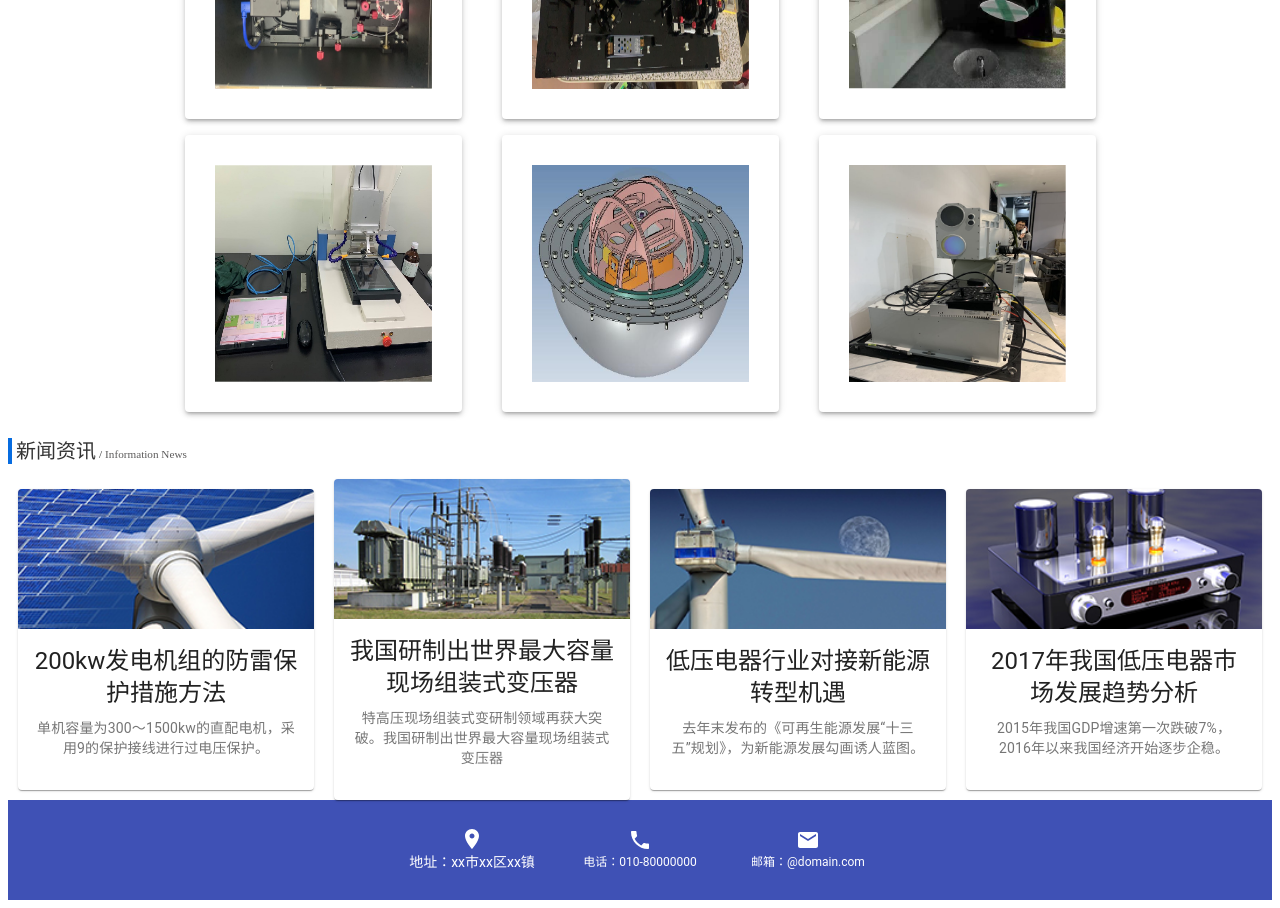
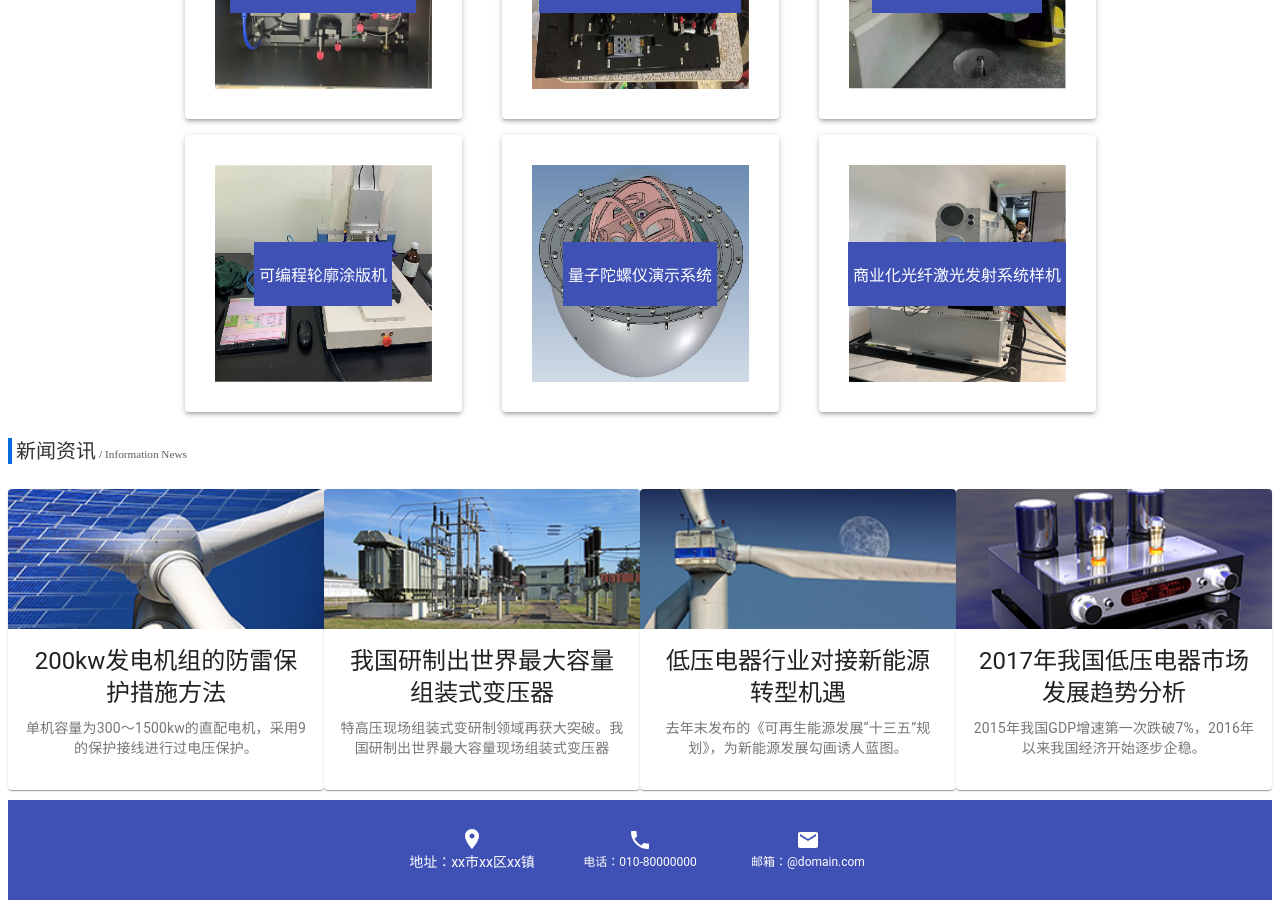
Before and after one commit to reoreo-zyt/react-web, a React app: page / in a window 1280 px wide. Shown: the part 820-1728 px from the top of the page. Built offline with nearby package versions, Linux system fonts and the light colour scheme.

Commit message:
feat: 样式

```diff
--- a/src/components/MPaper.tsx
+++ b/src/components/MPaper.tsx
@@ -56,8 +56,6 @@ const useStyles = makeStyles((theme: Theme) =>
 
 export default function MPaper() {
   const isMobile = useSelector((state: GlobalState) => state.isMobile);
-  console.error(isMobile);
-
   const classes = useStyles();
   // 使用useState来控制key值，即重新渲染的触发条件
   // eslint-disable-next-line prefer-const
@@ -223,6 +221,10 @@ export default function MPaper() {
               <animated.div className="text" style={{ ...springs }}>
                 {item.text}
               </animated.div>
+            ) : !isMobile ? (
+              <div className="text" style={{}}>
+                {item.text}
+              </div>
             ) : null}
           </Paper>
         ))}
--- a/src/scss/Home.scss
+++ b/src/scss/Home.scss
@@ -31,6 +31,6 @@
   }
 }
 
-.card-container2 .card-item {
-  margin: 0 10px;
+.card-container2 .card-list .card-item {
+  margin: 10px 0;
 }
--- a/src/scss/News.scss
+++ b/src/scss/News.scss
@@ -1,10 +1,30 @@
-.card-container2 {
-  display: flex;
-  justify-content: center;
-  align-items: center;
-  height: 60vh;
+@media screen and (width >=969px) {
+  /* stylelint-disable-next-line rule-empty-line-before */
+  .card-container2 {
+    text-align: center;
+    display: flex;
+    justify-content: center;
+    align-items: center;
+    height: 60vh;
+
+    .card-list {
+      display: flex;
+      justify-content: center;
+      align-items: center;
+    }
+  }
 }
 
-.card-container2 .card-item {
-  margin: 0 10px;
+@media screen and (width >=360px) and (width <=969px) {
+  /* stylelint-disable-next-line rule-empty-line-before */
+  .card-container2 {
+    text-align: center;
+    display: flex;
+    justify-content: center;
+    align-items: center;
+  }
 }
+
+.card-container2 .card-list .card-item {
+  margin: 10px 0;
+}
--- a/src/views/Home.tsx
+++ b/src/views/Home.tsx
@@ -50,8 +50,8 @@ export default function Home() {
     {
       maxWidth: maxWidth2,
       imgUrl: "/images/message2.jpg",
-      imgTitle: "我国研制出世界最大容量现场组装式变压器",
-      title: "我国研制出世界最大容量现场组装式变压器",
+      imgTitle: "我国研制出世界最大容量组装式变压器",
+      title: "我国研制出世界最大容量组装式变压器",
       body: [
         {
           text: "特高压现场组装式变研制领域再获大突破。我国研制出世界最大容量现场组装式变压器",
--- a/src/views/News.tsx
+++ b/src/views/News.tsx
@@ -28,8 +28,8 @@ export default function News() {
     {
       maxWidth: maxWidth2,
       imgUrl: "/images/message2.jpg",
-      imgTitle: "我国研制出世界最大容量现场组装式变压器",
-      title: "我国研制出世界最大容量现场组装式变压器",
+      imgTitle: "我国研制出世界最大容量组装式变压器",
+      title: "我国研制出世界最大容量组装式变压器",
       body: [
         {
           text: "特高压现场组装式变研制领域再获大突破。我国研制出世界最大容量现场组装式变压器",
@@ -72,11 +72,13 @@ export default function News() {
         {/* <MTitle {...MTitleList[0]}></MTitle> */}
         <MTitle {...MTitleList[1]}></MTitle>
         <div className="card-container2">
-          {MCardList2.map((item, index) => (
-            <div key={index} className="card-item">
-              <MCard {...item}></MCard>
-            </div>
-          ))}
+          <div className="card-list">
+            {MCardList2.map((item, index) => (
+              <div key={index} className="card-item">
+                <MCard {...item}></MCard>
+              </div>
+            ))}
+          </div>
         </div>
       </div>
     </div>
--- a/src/views/Objects.tsx
+++ b/src/views/Objects.tsx
@@ -13,6 +13,8 @@ import ExpandLess from "@material-ui/icons/ExpandLess";
 import ExpandMore from "@material-ui/icons/ExpandMore";
 import StarBorder from "@material-ui/icons/StarBorder";
 import Pagination from "@material-ui/lab/Pagination";
+import GlobalState from "@src/typings/store";
+import { useSelector } from "react-redux";
 
 const useStyles = makeStyles((theme: Theme) =>
   createStyles({
@@ -42,6 +44,7 @@ export default function Objects() {
   const MTitleList = [{ title: "产品中心", desc: "Product Center" }];
   const classes = useStyles();
   const [open, setOpen] = React.useState(true);
+  const isMobile = useSelector((state: GlobalState) => state.isMobile);
 
   const handleClick = () => {
     setOpen(!open);
@@ -92,6 +95,7 @@ export default function Objects() {
         <MTitle {...MTitleList[0]}></MTitle>
       </div>
       <div className={classes.objectRoot}>
+        {isMobile ? (
           <List
             component="nav"
             aria-labelledby="nested-list-subheader"
@@ -122,6 +126,7 @@ export default function Objects() {
               </List>
             </Collapse>
           </List>
+        ) : null}
         <div className={classes.PaperRight}>
           <MPaper></MPaper>
         </div>
```
Lines whose indentation alone changed are shown as unchanged.
